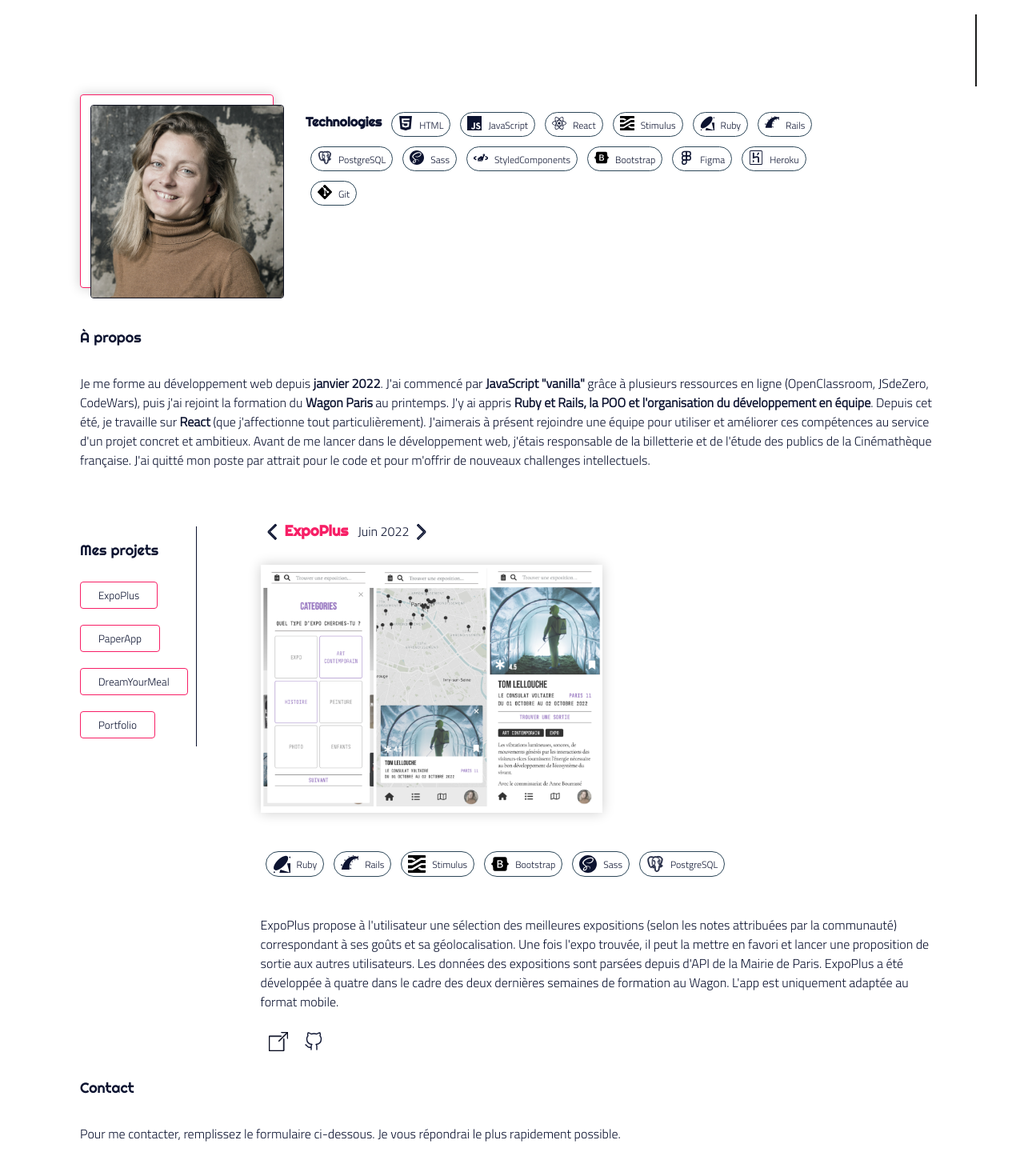
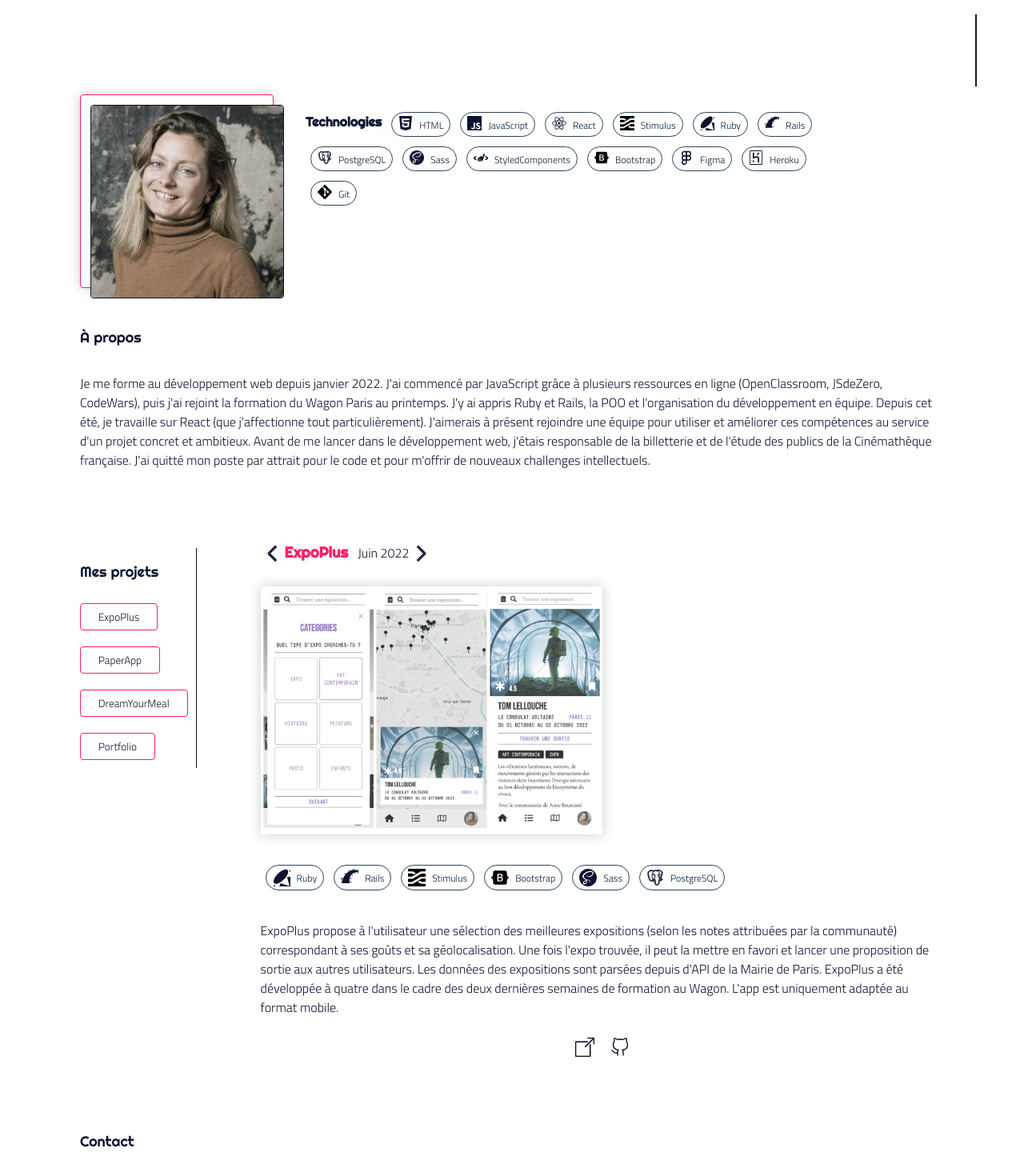
Before and after one commit to noleni/portfolio, a React (Create React App) app: page / in a window 1280 px wide. Shown: the part 682-2137 px from the top of the page at 80% size. Built offline with nearby package versions, Linux system fonts and the light colour scheme.

Commit message:
styling projects

```diff
--- a/src/components/sections/About.jsx
+++ b/src/components/sections/About.jsx
@@ -1,8 +1,8 @@
-import React from 'react';
+import React, { useState } from 'react';
 import styled from 'styled-components';
 
 import TechList from "../TechList";
-// import Button from '../UI/Button';
+import Button from '../UI/Button';
 
 import { gsap } from "gsap";
 import { ScrollTrigger } from 'gsap/ScrollTrigger';
@@ -10,9 +10,8 @@ import { ScrollToPlugin } from 'gsap/ScrollToPlugin';
 
 gsap.registerPlugin(ScrollTrigger, ScrollToPlugin);
 
-
-
 const AboutStyle = styled.section`
+  margin-bottom: 60px;
 
   .pic-n-tech {
     display: flex;
@@ -20,11 +19,7 @@ const AboutStyle = styled.section`
     width: 100%;
   }
 
-  strong {
-    font-weight: bold;
-  }
-
-  ${'' /* .opacity-down {
+  .opacity-down {
     background: var(--off-white);
     z-index: 1;
     position:relative;
@@ -42,11 +37,15 @@ const AboutStyle = styled.section`
     background: -moz-linear-gradient(rgba(255,255,255,0) 0%, rgba(255,255,255,1) 70%);
     background: -o-linear-gradient(rgba(255,255,255,0) 0%, rgba(255,255,255,1) 70%);
     background: linear-gradient(rgba(255,255,255,0) 0%, rgba(255,255,255,1) 70%);
-  } */}
+  }
 
-  ${'' /* .large-device {
+  .large-device {
     display:none;
-  } */}
+  }
+
+  .btn-show-more {
+    margin: 0 auto;
+  }
 
   @media(min-width: 768px) {
     .small-device {
@@ -100,14 +99,14 @@ const ProfilPicStyle = styled.div`
 
 const About = React.forwardRef((props, ref) => {
 
-  // const [showMore, setShowMore] = useState(false);
+  const [showMore, setShowMore] = useState(false);
 
-  // const paragraph = `Je me forme au développement web depuis janvier 2022. J'ai commencé par JavaScript grâce à plusieurs
-  // ressources en ligne (OpenClassroom, JSdeZero, CodeWars), puis j'ai rejoint la formation du Wagon Paris au printemps.
-  // J'y ai appris Ruby et Rails, la POO et l'organisation du développement en équipe. Depuis cet été, je travaille sur React (que j'affectionne tout particulièrement).
-  // J'aimerais à présent rejoindre une équipe pour utiliser et améliorer ces compétences au service d'un projet concret et ambitieux.
-  // Avant de me lancer dans le développement web, j'étais responsable de la billetterie et de l'étude des publics de la Cinémathèque française.
-  // J'ai quitté mon poste par attrait pour le code et pour m'offrir de nouveaux challenges intellectuels.`
+  const paragraph = `Je me forme au développement web depuis janvier 2022. J'ai commencé par JavaScript grâce à plusieurs
+  ressources en ligne (OpenClassroom, JSdeZero, CodeWars), puis j'ai rejoint la formation du Wagon Paris au printemps.
+  J'y ai appris Ruby et Rails, la POO et l'organisation du développement en équipe. Depuis cet été, je travaille sur React (que j'affectionne tout particulièrement).
+  J'aimerais à présent rejoindre une équipe pour utiliser et améliorer ces compétences au service d'un projet concret et ambitieux.
+  Avant de me lancer dans le développement web, j'étais responsable de la billetterie et de l'étude des publics de la Cinémathèque française.
+  J'ai quitté mon poste par attrait pour le code et pour m'offrir de nouveaux challenges intellectuels.`
 
   return (
     <AboutStyle id="about" ref={ref}>
@@ -120,7 +119,7 @@ const About = React.forwardRef((props, ref) => {
         <TechList />
       </div>
       <p className='section-title'>À propos</p>
-      {/* <div className='small-device'>
+      <div className='small-device'>
         {!showMore &&
           <p className='presentation opacity-down'>{paragraph.substring(0, 400)}
             <span className='masked'></span>
@@ -134,16 +133,9 @@ const About = React.forwardRef((props, ref) => {
         >
           {!showMore ? "Voir plus" : "Voir moins"}
         </Button>
-      </div> */}
+      </div>
 
-      <p className='presentation'>
-      Je me forme au développement web depuis <strong>janvier 2022</strong>. J'ai commencé par <strong>JavaScript "vanilla"</strong> grâce à plusieurs
-  ressources en ligne (OpenClassroom, JSdeZero, CodeWars), puis j'ai rejoint la formation du <strong>Wagon Paris</strong> au printemps.
-  J'y ai appris <strong>Ruby et Rails, la POO et l'organisation du développement en équipe</strong>. Depuis cet été, je travaille sur <strong>React</strong> (que j'affectionne tout particulièrement).
-  J'aimerais à présent rejoindre une équipe pour utiliser et améliorer ces compétences au service d'un projet concret et ambitieux.
-  Avant de me lancer dans le développement web, j'étais responsable de la billetterie et de l'étude des publics de la Cinémathèque française.
-  J'ai quitté mon poste par attrait pour le code et pour m'offrir de nouveaux challenges intellectuels.
-      </p>
+      <p className='presentation large-device'>{paragraph}</p>
 
     </AboutStyle>
   )
--- a/src/components/sections/Projects.jsx
+++ b/src/components/sections/Projects.jsx
@@ -17,6 +17,7 @@ const ProjectsSection = styled.section`
   flex-direction: column;
   width: 100%;
   align-items: baseline;
+  margin-bottom: 60px;
 
   @media(min-width: 768px) {
     flex-direction: row;
@@ -25,6 +26,7 @@ const ProjectsSection = styled.section`
 
 const ProjectSelectedStyle = styled.div`
   padding-left: 0;
+
 
   & .img-selected {
     width: 100%;
@@ -44,9 +46,12 @@ const ProjectSelectedStyle = styled.div`
 
   & .project-informations {
     display: flex;
-    justify-content: center;
+    justify-content: space-around;
     width: 100%;
-    margin-top: 33px;
+  }
+
+  .project-informations-title-and-date {
+    display: flex;
   }
 
   & .project-informations-title {
@@ -58,6 +63,7 @@ const ProjectSelectedStyle = styled.div`
   & .project-links {
     margin-top: 12px;
     display: flex;
+    justify-content: center;
   }
 
   & .tags-container {
@@ -66,8 +72,8 @@ const ProjectSelectedStyle = styled.div`
     flex-wrap: wrap;
     width: 100%;
     padding: 0;
-    margin-top: 42px;
-    margin-bottom: 42px;
+    margin-top: 8px;
+    margin-bottom: 32px;
   }
 
   & .techno-tag {
@@ -120,8 +126,8 @@ const Projects = React.forwardRef((props, ref) => {
 
   return (
 <>
+    <ProjectsSection id="projects" ref={ref}>
       <p className='section-title small'>Mes projets</p>
-    <ProjectsSection id="projects" ref={ref}>
 
       <ProjectPic
         data={projectsData}
@@ -132,7 +138,6 @@ const Projects = React.forwardRef((props, ref) => {
       <ProjectSelectedStyle className='selected-project'>
         {projectsData.filter(selected => selected.id === +active).map(project => (
           <>
-
               <div className="project-informations" >
                 <LeftSvg
                   heigth={30}
@@ -140,8 +145,10 @@ const Projects = React.forwardRef((props, ref) => {
                   onClick={leftProjectHandler}
                   className="left-effet hover-neon"
                 />
+                <div className='project-informations-title-and-date'>
                   <h3 className='project-informations-title'>{project.name}</h3>
                   <p>{project.date}</p>
+                </div>
                 <RightSvg
                   heigth={30}
                   width={30}
@@ -149,7 +156,10 @@ const Projects = React.forwardRef((props, ref) => {
                   className="right-effet hover-neon"
                 />
               </div>
+
+
               <div className='img-selected-tags-container'>
+
                 <div className='img-selected'>
                   <img
                     src={`${process.env.PUBLIC_URL}/images/${project.poster}`}
@@ -157,10 +167,13 @@ const Projects = React.forwardRef((props, ref) => {
                     id={project.id}
                   />
                 </div>
+
                 <div className='tags-container'>
                   {project.tech.map(techno =>(techno))}
                 </div>
+
               </div>
+
 
             <p>{project.notice}</p>
             <div className='project-links'>
@@ -173,11 +186,10 @@ const Projects = React.forwardRef((props, ref) => {
                     <Github height={24} width={24} className="hover-neon" />
                   </a>
                 </div>
-
           </>
               ))}
+
       </ProjectSelectedStyle>
-
     </ProjectsSection>
 
     </>
```
Lines whose indentation alone changed are shown as unchanged.
